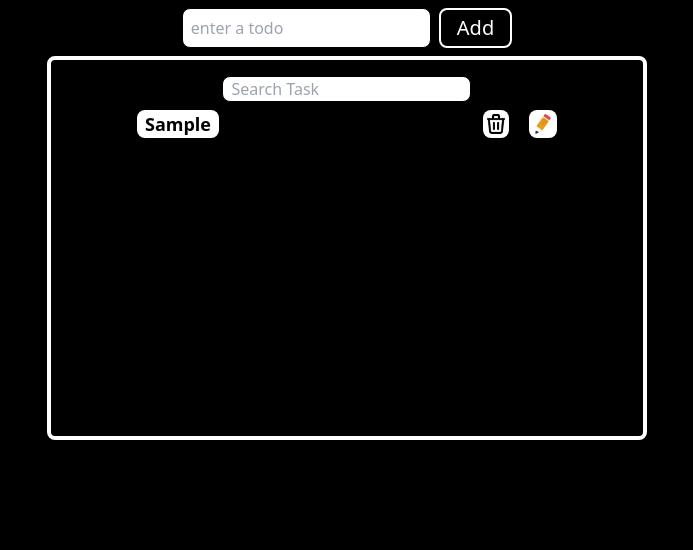
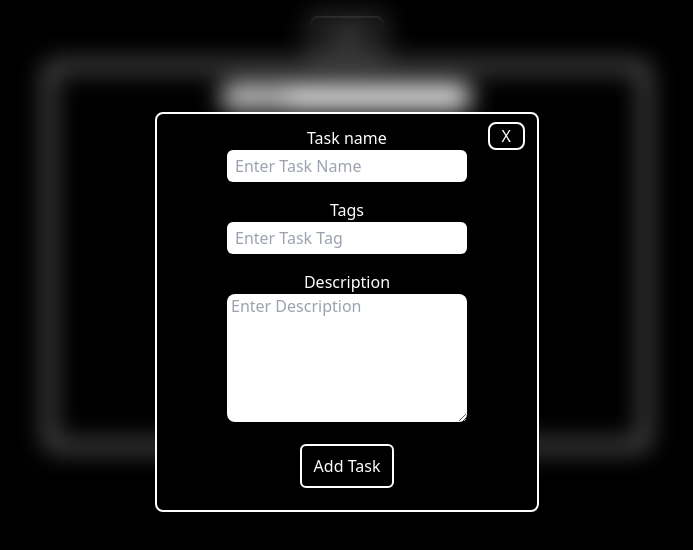
Before and after one commit to neelehnsb/Learn-RTL-with-Todo, a React (Create React App) app: page / in a window 1280 px wide. Both pictures are taken after typing "Sample" into the empty fields and a click on the button "Add". Shown: the top 550 px of the page, without its empty margins (293-986 px from the left). Built offline with nearby package versions, Linux system fonts and the light colour scheme.

Commit message:
edit feature enabled with tags and description

```diff
--- a/src/App.tsx
+++ b/src/App.tsx
@@ -1,21 +1,29 @@
 import { useState } from "react";
 import Todoform from "./components/todoform";
 import Todolist from "./components/todolist";
-import { EditComponent } from "./components/editComponent";
+import { TaskAddForm } from "./components/taskaddform";
 
-let taskToEdit = "";
+let indexToEdit = -1;
 
 function App() {
-  const [todos, setTodos] = useState<string[]>([]);
+  const [todos, setTodos] = useState<
+    { name: string; tags: string[]; description: string }[]
+  >([]);
   const [editCheck, setEditCheck] = useState<boolean>(false);
+  const [addCheck, setAddCheck] = useState<boolean>(false);
 
-  const updateTodo = (todo: string): void => {
-    todos.indexOf(todo) === -1
-      ? setTodos((prev) => [...prev, todo])
-      : alert("please use different task name");
+  const renderAdd = () => {
+    setAddCheck(true);
   };
+
   const deleteTodo = (todo: string): void => {
-    let Index = todos.indexOf(todo);
+    let Index = -1;
+    for (let i = 0; i < todos.length; i++) {
+      if (todos[i].name === todo) {
+        Index = i;
+        break;
+      }
+    }
     if (Index !== -1) {
       let temp = [...todos];
       temp.splice(Index, 1);
@@ -25,34 +33,79 @@ function App() {
 
   const editTodo = (TaskToEdit: string) => {
     setEditCheck(true);
-    taskToEdit = TaskToEdit;
+    for (let i = 0; i < todos.length; i++) {
+      if (todos[i].name === TaskToEdit) {
+        indexToEdit = i;
+      }
+    }
+  };
+
+  const editSubmit = ({
+    name,
+    tags,
+    description,
+  }: {
+    name: string;
+    tags: string[];
+    description: string;
+  }) => {
+    todos[indexToEdit].name = name;
+    todos[indexToEdit].tags = tags;
+    todos[indexToEdit].description = description;
+    setTodos([...todos]);
   };
 
   const close = () => {
     setEditCheck(false);
   };
 
-  const saveEdit = (eTodo: string) => {
-    let IndexToEdit = todos.indexOf(taskToEdit);
-    let temp = [...todos];
-    let success = false;
-    if (todos.indexOf(eTodo) === -1) {
-      temp[IndexToEdit] = eTodo;
-      setTodos([...temp]);
-      success = true;
-    } else {
-      alert("Task already exists");
-    }
-    if (success) {
-      close();
+  const closetaskadd = () => {
+    setAddCheck(false);
+    setEditCheck(false);
+  };
+
+  const addTask = ({
+    name,
+    tags,
+    description,
+  }: {
+    name: string;
+    tags: string[];
+    description: string;
+  }) => {
+    const temp = todos.filter((todo) => todo.name === name);
+    if (temp.length === 0 && name.length > 0) {
+      setTodos([
+        ...todos,
+        { name: name, tags: tags, description: description },
+      ]);
     }
   };
 
   return (
     <div className="App bg-black pt-2 h-screen">
-      <Todoform updateTodo={updateTodo} />
+      <Todoform renderAdd={renderAdd} />
       <Todolist todos={todos} deleteTodo={deleteTodo} editTodo={editTodo} />
-      {editCheck ? <EditComponent close={close} saveEdit={saveEdit} /> : ""}
+      {editCheck ? (
+        <TaskAddForm
+          closetaskadd={closetaskadd}
+          addtask={addTask}
+          EditCheck={editCheck}
+          editSubmit={editSubmit}
+        />
+      ) : (
+        ""
+      )}
+      {addCheck ? (
+        <TaskAddForm
+          closetaskadd={closetaskadd}
+          addtask={addTask}
+          EditCheck={editCheck}
+          editSubmit={editSubmit}
+        />
+      ) : (
+        ""
+      )}
     </div>
   );
 }
--- /dev/null
+++ b/src/components/taskaddform.tsx
@@ -0,0 +1,83 @@
+import { useReducer, useState } from "react";
+
+const reducer = () => {};
+
+export function TaskAddForm({
+  closetaskadd,
+  addtask,
+  EditCheck,
+  editSubmit,
+}: {
+  closetaskadd: Function;
+  addtask: Function;
+  EditCheck: boolean;
+  editSubmit: Function;
+}) {
+  const [name, setName] = useState<string>("");
+  const [tags, setTags] = useState<string[]>([]);
+  const [tagstring, setTagString] = useState<string>("");
+  const [description, setDescription] = useState<string>("");
+
+  return (
+    <div className="h-[100vh] rounded-lg fixed w-screen top-0 right-0 z-10 backdrop-blur-md">
+      <div className="h-[400px] relative w-96 mx-auto rounded-lg mt-28 flex flex-col gap-4 pt-3 bg-black border-2 border-white">
+        <div className="w-60 mx-auto">
+          <p className="text-white w-20 mx-auto">Task name</p>
+          <input
+            placeholder="Enter Task Name"
+            className=" w-60 h-8 px-2 mx-auto rounded-md"
+            type="text"
+            value={name}
+            onChange={(e) => {
+              setName(e.target.value);
+            }}
+          ></input>
+        </div>
+        <div className="w-60 mx-auto">
+          <p className="text-white w-min mx-auto">Tags</p>
+          <input
+            value={tagstring}
+            placeholder="Enter Task Tag"
+            className=" w-60 h-8 px-2 mx-auto rounded-md"
+            type="text"
+            onChange={(e) => {
+              setTagString(e.target.value);
+              setTags(tagstring.split(","));
+            }}
+          ></input>
+        </div>
+        <div className="w-60 mx-auto">
+          <p className="text-white w-min mx-auto">Description</p>
+          <textarea
+            value={description}
+            className=" h-32 w-60 px-1 mx-auto rounded-lg"
+            placeholder="Enter Description"
+            onChange={(e) => {
+              setDescription(e.target.value);
+            }}
+          ></textarea>
+        </div>
+
+        <button
+          className="bg-black border-2 w-30 px-3 py-2 rounded-md mx-auto border-white text-white"
+          onClick={() => {
+            EditCheck
+              ? editSubmit({ name: name, tags: tags, description: description })
+              : addtask({ name: name, tags: tags, description: description });
+            closetaskadd();
+          }}
+        >
+          Add Task
+        </button>
+        <button
+          className="absolute top-2 right-3 text-white bg-black border-2 px-3 rounded-lg border-white"
+          onClick={() => {
+            closetaskadd();
+          }}
+        >
+          X
+        </button>
+      </div>
+    </div>
+  );
+}
--- a/src/components/todoform.tsx
+++ b/src/components/todoform.tsx
@@ -1,29 +1,37 @@
 import { useState } from "react";
 
-function Todoform({ updateTodo }: { updateTodo: Function }) {
+function Todoform({ renderAdd }: { renderAdd: Function }) {
   const [todo, setTodo] = useState<string>("");
 
   return (
-    <form
-      name="add todo form"
-      className="flex gap-2 w-min mb-2 mx-auto"
-      onSubmit={(event) => {
-        event.preventDefault();
-        if (todo.length) updateTodo(todo);
-        setTodo("");
-      }}
-    >
-      <input
-        className="border-[1px] px-2 border-black rounded-lg"
-        type="text"
-        value={todo}
-        onChange={(e) => setTodo(e.target.value)}
-        placeholder="enter a todo"
-      />
-      <button className=" px-4 py-1 rounded-lg border-2 border-white text-white bg-black text-xl">
+    // <form
+    //   name="add todo form"
+    //   className="flex gap-2 w-min mb-2 mx-auto"
+    //   onSubmit={(event) => {
+    //     event.preventDefault();
+    //     if (todo.length) updateTodo(todo);
+    //     setTodo("");
+    //   }}
+    // >
+    //   <input
+    //     className="border-[1px] px-2 border-black rounded-lg"
+    //     type="text"
+    //     value={todo}
+    //     onChange={(e) => setTodo(e.target.value)}
+    //     placeholder="enter a todo"
+    //   />
+    <div className="w-full flex justify-center h-14">
+      <button
+        onClick={() => {
+          renderAdd();
+        }}
+        className=" px-4 py-1 rounded-lg border-2 my-auto border-white text-white bg-black text-xl"
+      >
         Add
       </button>
-    </form>
+    </div>
+
+    // </form>
   );
 }
 
--- a/src/components/todolist.tsx
+++ b/src/components/todolist.tsx
@@ -7,7 +7,7 @@ const Todolist = ({
   deleteTodo,
   editTodo,
 }: {
-  todos: string[];
+  todos: { name: string; tags: string[]; description: string }[];
   deleteTodo: Function;
   editTodo: Function;
 }) => {
@@ -37,15 +37,19 @@ const Todolist = ({
       <div className="flex flex-col gap-2 overflow-y-scroll w-9/12 mx-auto">
         {todos
           .filter((todo) => {
-            console.log(search);
-            return todo.includes(search);
+            return todo.name.includes(search) || todo.tags.includes(search);
           })
           .map((todo, index) => (
-            <div className="flex justify-between " key={todo}>
-              <div className="bg-white px-2 rounded-lg">
+            <div className="flex justify-between " key={todo.name}>
+              <div className="bg-white px-2 flex gap-4 rounded-lg">
                 <p key={index} className="text-lg text-black font-extrabold">
-                  {todo}
+                  {todo.name}
                 </p>
+                <div className="flex gap-2">
+                  {todo.tags.map((tag, index) => (
+                    <p className=" text-gray-400">{tag}</p>
+                  ))}
+                </div>
               </div>
 
               <div className="flex gap-5">
@@ -53,7 +57,7 @@ const Todolist = ({
                   <img
                     src={TrashIcon}
                     alt={`${todo}_trash`}
-                    id={todo}
+                    id={todo.name}
                     className="h-5 bg-white cursor-pointer"
                     onClick={(event) => {
                       deleteTodo(event.currentTarget.id);
@@ -65,7 +69,7 @@ const Todolist = ({
                   <img
                     src={EditIcon}
                     alt={`${todo}_edit`}
-                    id={todo}
+                    id={todo.name}
                     className="h-5 cursor-pointer "
                     onClick={(event) => {
                       editTodo(event.currentTarget.id);
```
